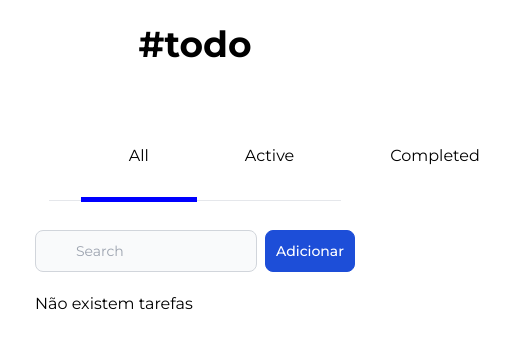
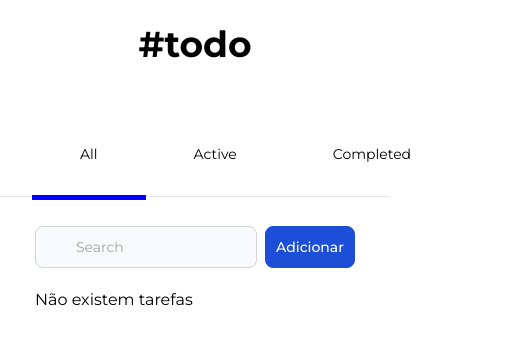
Before and after one commit to MarcellyGuimaraes/todo-vue-challenge, a Vue app: page / in a window 390 px wide. Shown: the top 348 px of the page, 528 px wide, since content can reach past the window. Built offline with nearby package versions, Linux system fonts and the light colour scheme.

Commit message:
arrumando parte da responsividade

```diff
--- a/src/App.vue
+++ b/src/App.vue
@@ -1,8 +1,8 @@
 <template>
   <div class="h-screen flex flex-col items-center">
     <h1 class="font-bold text-4xl mt-6 mb-12">#todo</h1>
-    <nav class="p-8 border-b w-3/4">
-      <ul class="flex items-center justify-evenly">
+    <nav class="p-8 border-b w-full md:w-3/4">
+      <ul class="flex items-center text-sm justify-evenly">
         <li><router-link class="px-12" to="/">All</router-link></li>
         <li><router-link class="px-12" to="/active">Active</router-link></li>
         <li>
```
